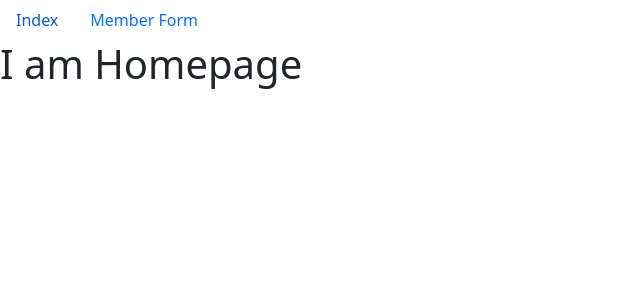
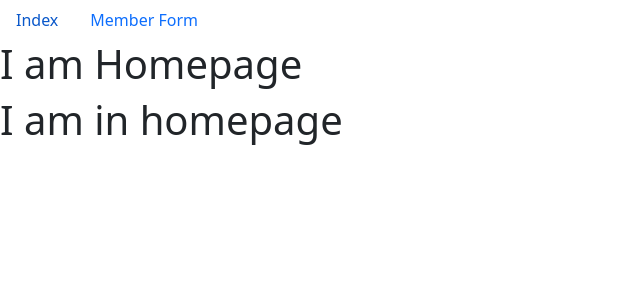
Before and after one commit to macrifat/django_musketeers_app, a Django app: page / in a window 1280 px wide. Shown: the top 300 px of the page, without its empty margins (0-640 px from the left). Run offline with Django 4.2, Linux system fonts and the light colour scheme.

Commit message:
change homepage message

```diff
--- a/first_app/urls.py
+++ b/first_app/urls.py
@@ -1,6 +1,7 @@
 from django.urls import path
 from first_app import views
 
+#relative urls
 app_name = "first_app"
 
 urlpatterns = [
--- a/templates/first_app/index.html
+++ b/templates/first_app/index.html
@@ -4,5 +4,6 @@
 {% block body_block %}
 
 <h1>I am Homepage </h1>
+<h1> I am in homepage</h1>
 
 {% endblock body_block %}
```
